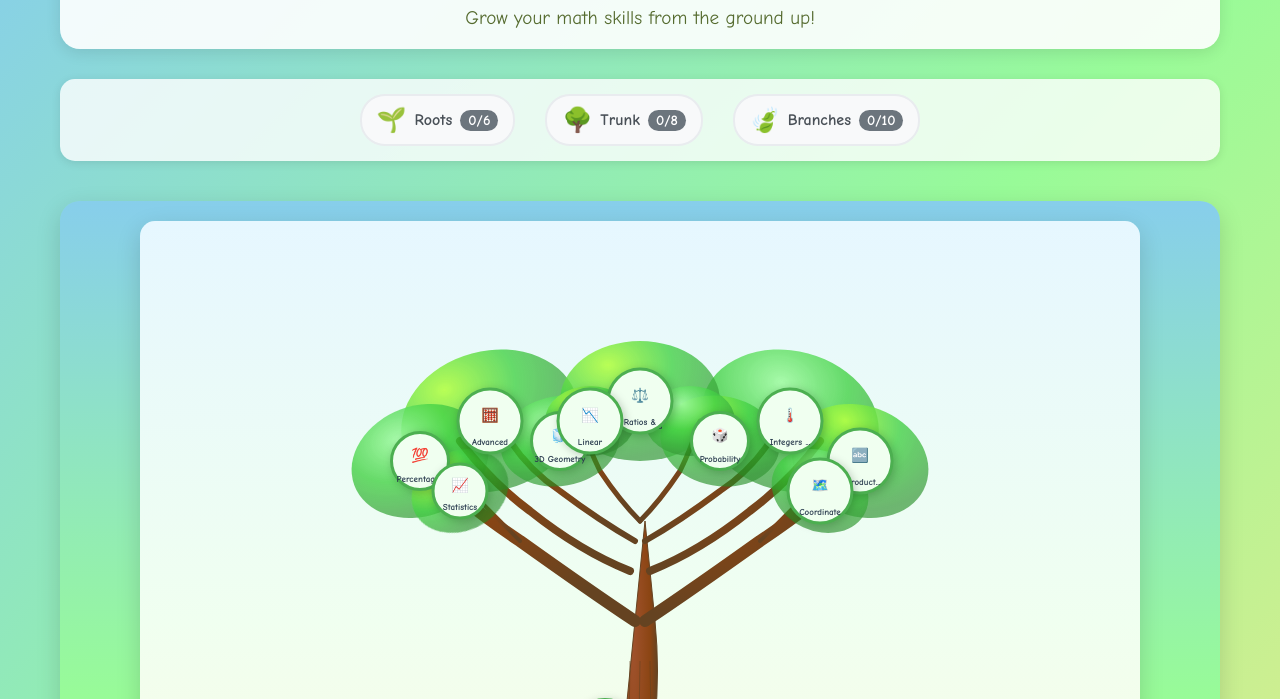
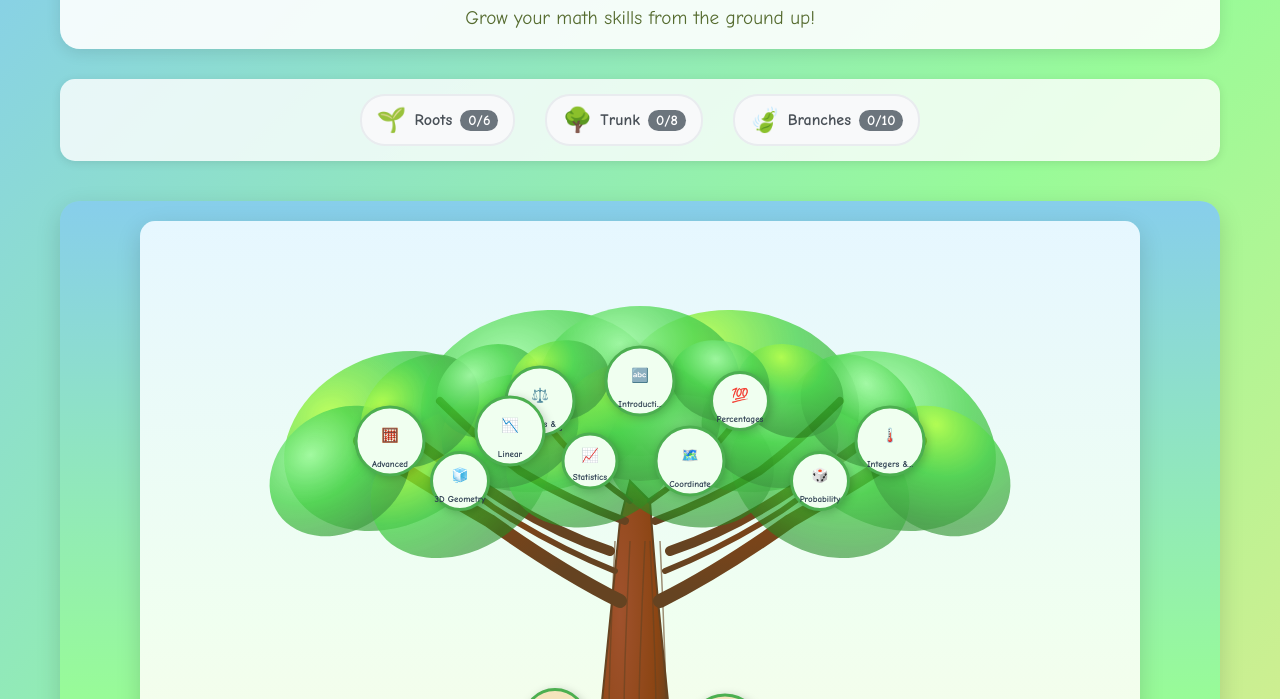
Before and after one commit to aneralla/tapmath-website, a plain HTML site: page index.html in a window 1280 px wide. Shown: the part 101-800 px from the top of the page. Drawn offline with Linux system fonts and the light colour scheme.

Commit message:
🌳 Enhanced Tree: Thicker trunk + Fluffy foliage for better concept spacing
✨ Major Improvements:
- Much thicker trunk (70px wide) with better curved shape
- More detailed bark texture with additional vertical lines
- Wider spread branch structure extending further out
- Significantly fluffier foliage with 18 layered clusters
- Larger, more spread out leaf clusters for natural fullness

📍 Better Concept Positioning:
- Trunk concepts positioned wider around thicker trunk
- Branch concepts spread throughout fluffy foliage areas
- Larger concept circles (radius 24-26) for better visibility
- Better spacing prevents overlapping

🎨 Visual Enhancements:
- More natural tree proportions
- Layered foliage opacity for depth
- Varied cluster sizes and rotations for realism
- Cleaned up debug console logging

```diff
--- a/index.html
+++ b/index.html
@@ -92,68 +92,85 @@
                               stroke="url(#rootGradient)" stroke-width="3" fill="none" stroke-linecap="round"/>
                     </g>
 
-                    <!-- Main Trunk with natural curves -->
-                    <path d="M 485 700 Q 490 650 485 600 Q 480 550 485 500 Q 490 450 495 400 Q 500 350 505 300 Q 510 350 515 400 Q 520 450 515 500 Q 520 550 515 600 Q 510 650 515 700 Z"
-                          fill="url(#trunkGradient)" stroke="#654321" stroke-width="1"/>
+                    <!-- Main Trunk with natural curves - Much Thicker -->
+                    <path d="M 460 700 Q 465 650 460 600 Q 455 550 460 500 Q 465 450 470 400 Q 475 350 480 300 Q 485 280 490 260 Q 500 270 510 280 Q 515 350 520 400 Q 525 450 530 500 Q 535 550 530 600 Q 525 650 530 700 Z"
+                          fill="url(#trunkGradient)" stroke="#654321" stroke-width="2"/>
 
                     <!-- Trunk texture lines -->
-                    <g stroke="#654321" stroke-width="1" opacity="0.6" fill="none">
-                        <path d="M 490 680 Q 492 620 490 560 Q 488 500 490 440"/>
-                        <path d="M 500 680 Q 502 620 500 560 Q 498 500 500 440"/>
-                        <path d="M 510 680 Q 508 620 510 560 Q 512 500 510 440"/>
+                    <g stroke="#654321" stroke-width="1.5" opacity="0.6" fill="none">
+                        <path d="M 470 680 Q 472 620 470 560 Q 468 500 470 440 Q 472 380 475 320"/>
+                        <path d="M 485 680 Q 487 620 485 560 Q 483 500 485 440 Q 487 380 490 320"/>
+                        <path d="M 500 680 Q 502 620 500 560 Q 498 500 500 440 Q 502 380 505 320"/>
+                        <path d="M 515 680 Q 513 620 515 560 Q 517 500 515 440 Q 513 380 510 320"/>
+                        <path d="M 525 680 Q 523 620 525 560 Q 527 500 525 440 Q 523 380 520 320"/>
                     </g>
 
-                    <!-- Main Branch Structure -->
+                    <!-- Main Branch Structure - More Spread Out -->
                     <g>
-                        <!-- Primary large branches -->
-                        <path d="M 495 400 Q 450 370 380 320 Q 320 280 280 240"
-                              stroke="url(#branchGradient)" stroke-width="12" fill="none" stroke-linecap="round"/>
-                        <path d="M 505 400 Q 550 370 620 320 Q 680 280 720 240"
-                              stroke="url(#branchGradient)" stroke-width="12" fill="none" stroke-linecap="round"/>
+                        <!-- Primary large branches - wider spread -->
+                        <path d="M 480 380 Q 420 350 350 300 Q 280 260 220 220"
+                              stroke="url(#branchGradient)" stroke-width="14" fill="none" stroke-linecap="round"/>
+                        <path d="M 520 380 Q 580 350 650 300 Q 720 260 780 220"
+                              stroke="url(#branchGradient)" stroke-width="14" fill="none" stroke-linecap="round"/>
 
-                        <!-- Secondary branches -->
-                        <path d="M 490 350 Q 440 330 390 290 Q 350 260 320 220"
+                        <!-- Secondary branches - more spread -->
+                        <path d="M 470 330 Q 410 310 350 270 Q 300 240 250 200"
+                              stroke="url(#branchGradient)" stroke-width="10" fill="none" stroke-linecap="round"/>
+                        <path d="M 530 330 Q 590 310 650 270 Q 700 240 750 200"
+                              stroke="url(#branchGradient)" stroke-width="10" fill="none" stroke-linecap="round"/>
+
+                        <!-- Upper branches - wider canopy -->
+                        <path d="M 485 300 Q 430 280 380 250 Q 340 220 300 180"
                               stroke="url(#branchGradient)" stroke-width="8" fill="none" stroke-linecap="round"/>
-                        <path d="M 510 350 Q 560 330 610 290 Q 650 260 680 220"
+                        <path d="M 515 300 Q 570 280 620 250 Q 660 220 700 180"
                               stroke="url(#branchGradient)" stroke-width="8" fill="none" stroke-linecap="round"/>
 
-                        <!-- Upper branches -->
-                        <path d="M 495 320 Q 460 300 420 270 Q 390 250 370 220"
+                        <!-- Central top branches -->
+                        <path d="M 490 280 Q 460 260 430 230 Q 410 210 390 180"
                               stroke="url(#branchGradient)" stroke-width="6" fill="none" stroke-linecap="round"/>
-                        <path d="M 505 320 Q 540 300 580 270 Q 610 250 630 220"
+                        <path d="M 510 280 Q 540 260 570 230 Q 590 210 610 180"
                               stroke="url(#branchGradient)" stroke-width="6" fill="none" stroke-linecap="round"/>
 
-                        <!-- Central top branches -->
-                        <path d="M 500 300 Q 480 280 460 250 Q 450 230 440 200"
-                              stroke="url(#branchGradient)" stroke-width="5" fill="none" stroke-linecap="round"/>
-                        <path d="M 500 300 Q 520 280 540 250 Q 550 230 560 200"
-                              stroke="url(#branchGradient)" stroke-width="5" fill="none" stroke-linecap="round"/>
-
-                        <!-- Smaller branching -->
-                        <path d="M 380 320 Q 360 300 340 280"
-                              stroke="url(#branchGradient)" stroke-width="4" fill="none" stroke-linecap="round"/>
-                        <path d="M 620 320 Q 640 300 660 280"
-                              stroke="url(#branchGradient)" stroke-width="4" fill="none" stroke-linecap="round"/>
+                        <!-- Additional spreading branches -->
+                        <path d="M 475 350 Q 425 330 375 300 Q 340 280 310 250"
+                              stroke="url(#branchGradient)" stroke-width="6" fill="none" stroke-linecap="round"/>
+                        <path d="M 525 350 Q 575 330 625 300 Q 660 280 690 250"
+                              stroke="url(#branchGradient)" stroke-width="6" fill="none" stroke-linecap="round"/>
                     </g>
 
-                    <!-- Foliage Clusters -->
-                    <g opacity="0.9">
-                        <!-- Main canopy clusters -->
-                        <ellipse cx="350" cy="200" rx="90" ry="70" fill="url(#foliageGradient1)" transform="rotate(-15 350 200)"/>
-                        <ellipse cx="650" cy="200" rx="90" ry="70" fill="url(#foliageGradient2)" transform="rotate(15 650 200)"/>
-                        <ellipse cx="500" cy="180" rx="80" ry="60" fill="url(#foliageGradient1)"/>
+                    <!-- Fluffy Foliage Clusters - Much More Spread Out -->
+                    <g opacity="0.85">
+                        <!-- Large outer canopy clusters -->
+                        <ellipse cx="250" cy="220" rx="110" ry="85" fill="url(#foliageGradient1)" transform="rotate(-25 250 220)"/>
+                        <ellipse cx="750" cy="220" rx="110" ry="85" fill="url(#foliageGradient2)" transform="rotate(25 750 220)"/>
 
-                        <!-- Secondary foliage -->
-                        <ellipse cx="280" cy="240" rx="70" ry="55" fill="url(#foliageGradient2)" transform="rotate(-20 280 240)"/>
-                        <ellipse cx="720" cy="240" rx="70" ry="55" fill="url(#foliageGradient1)" transform="rotate(20 720 240)"/>
-                        <ellipse cx="420" cy="220" rx="60" ry="45" fill="url(#foliageGradient2)" transform="rotate(-10 420 220)"/>
-                        <ellipse cx="580" cy="220" rx="60" ry="45" fill="url(#foliageGradient1)" transform="rotate(10 580 220)"/>
+                        <!-- Main central clusters - bigger and fluffier -->
+                        <ellipse cx="400" cy="180" rx="120" ry="90" fill="url(#foliageGradient2)" transform="rotate(-10 400 180)"/>
+                        <ellipse cx="600" cy="180" rx="120" ry="90" fill="url(#foliageGradient1)" transform="rotate(10 600 180)"/>
+                        <ellipse cx="500" cy="160" rx="100" ry="75" fill="url(#foliageGradient2)"/>
 
-                        <!-- Smaller clusters -->
-                        <ellipse cx="320" cy="270" rx="50" ry="40" fill="url(#foliageGradient1)" transform="rotate(-25 320 270)"/>
-                        <ellipse cx="680" cy="270" rx="50" ry="40" fill="url(#foliageGradient2)" transform="rotate(25 680 270)"/>
-                        <ellipse cx="450" cy="200" rx="45" ry="35" fill="url(#foliageGradient1)"/>
-                        <ellipse cx="550" cy="200" rx="45" ry="35" fill="url(#foliageGradient2)"/>
+                        <!-- Secondary large clusters -->
+                        <ellipse cx="320" cy="260" rx="95" ry="70" fill="url(#foliageGradient1)" transform="rotate(-30 320 260)"/>
+                        <ellipse cx="680" cy="260" rx="95" ry="70" fill="url(#foliageGradient2)" transform="rotate(30 680 260)"/>
+                        <ellipse cx="450" cy="240" rx="85" ry="65" fill="url(#foliageGradient1)" transform="rotate(-15 450 240)"/>
+                        <ellipse cx="550" cy="240" rx="85" ry="65" fill="url(#foliageGradient2)" transform="rotate(15 550 240)"/>
+
+                        <!-- Mid-size fluffy clusters -->
+                        <ellipse cx="200" cy="250" rx="75" ry="60" fill="url(#foliageGradient2)" transform="rotate(-35 200 250)"/>
+                        <ellipse cx="800" cy="250" rx="75" ry="60" fill="url(#foliageGradient1)" transform="rotate(35 800 250)"/>
+                        <ellipse cx="370" cy="210" rx="70" ry="55" fill="url(#foliageGradient1)" transform="rotate(-20 370 210)"/>
+                        <ellipse cx="630" cy="210" rx="70" ry="55" fill="url(#foliageGradient2)" transform="rotate(20 630 210)"/>
+
+                        <!-- Additional fluffy layers -->
+                        <ellipse cx="280" cy="190" rx="65" ry="50" fill="url(#foliageGradient1)" transform="rotate(-40 280 190)"/>
+                        <ellipse cx="720" cy="190" rx="65" ry="50" fill="url(#foliageGradient2)" transform="rotate(40 720 190)"/>
+                        <ellipse cx="500" cy="200" rx="80" ry="60" fill="url(#foliageGradient1)" opacity="0.7"/>
+
+                        <!-- Small detail clusters for fullness -->
+                        <ellipse cx="350" cy="170" rx="55" ry="45" fill="url(#foliageGradient2)" transform="rotate(-25 350 170)"/>
+                        <ellipse cx="650" cy="170" rx="55" ry="45" fill="url(#foliageGradient1)" transform="rotate(25 650 170)"/>
+                        <ellipse cx="420" cy="160" rx="50" ry="40" fill="url(#foliageGradient1)" transform="rotate(-15 420 160)"/>
+                        <ellipse cx="580" cy="160" rx="50" ry="40" fill="url(#foliageGradient2)" transform="rotate(15 580 160)"/>
                     </g>
 
                     <!-- Concept Node Containers -->
```
Also changed, not shown: app.js (+15 -26 lines).
